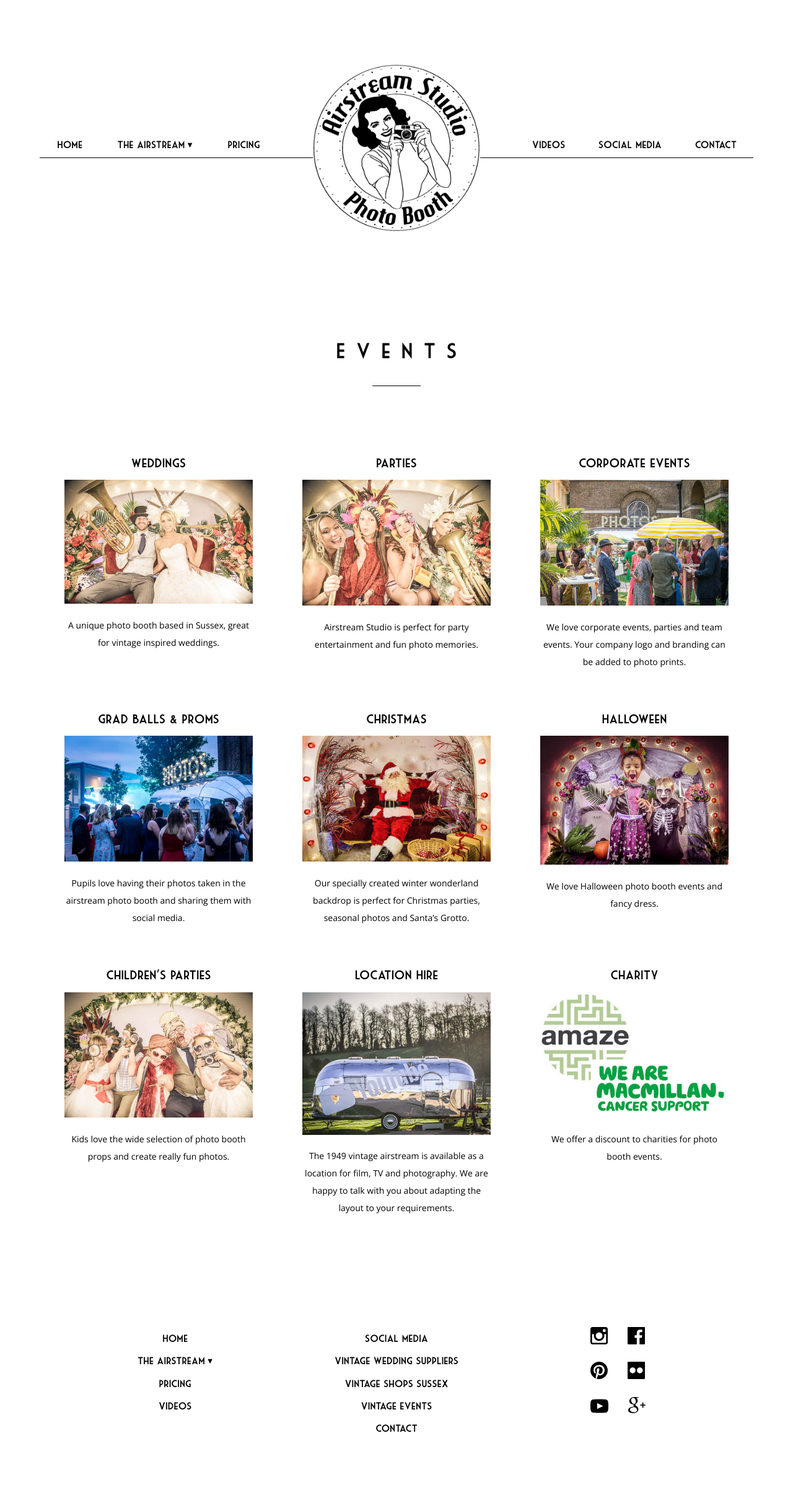
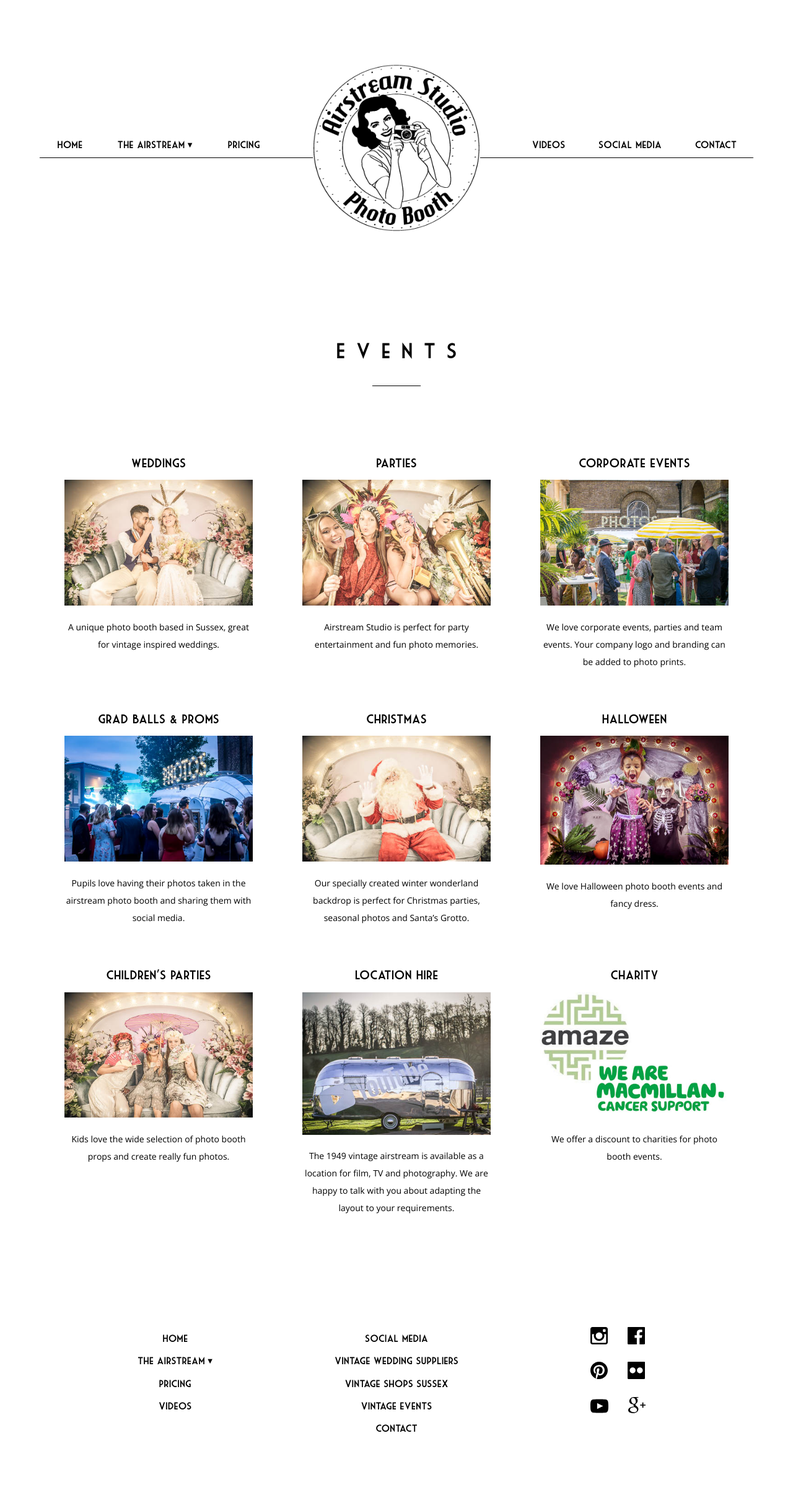
Before and after one commit to jacobcons/airstream-studio, a Jekyll site: the page built from the-airstream/events.markdown, in a window 1280 px wide. Shown: the whole page at 62% size. Built offline with Jekyll 4.4.1, drawn with Linux system fonts in a browser that asks for light colours.

Commit message:
Updated Events

```diff
--- a/the-airstream/events.markdown
+++ b/the-airstream/events.markdown
@@ -8,7 +8,7 @@ meta-desc: A unique photo booth available to hire for weddings,  parties, grad B
   & proms, corporate events and film locations in Sussex, Surrey and Kent.
 boxes:
 - title: Weddings
-  image: "/uploads/weddings.jpg"
+  image: "/uploads/Wedding%20Entertainment-315520.jpg"
   image-alt:
   desc: A unique photo booth based in Sussex, great for vintage inspired weddings.
   link:
@@ -30,7 +30,7 @@ boxes:
     them with social media.
   link:
 - title: Christmas
-  image: "/uploads/christmas.jpg"
+  image: "/uploads/Christmas%20Photo%20Booth.jpg"
   image-alt:
   desc: Our specially created winter wonderland backdrop is perfect for Christmas
     parties, seasonal photos and Santa’s Grotto.
@@ -41,7 +41,7 @@ boxes:
   desc: We love Halloween photo booth events and fancy dress.
   link:
 - title: Children's Parties
-  image: "/uploads/childrens parties.jpg"
+  image: "/uploads/Childrens%20Party%20Photo%20Booth.jpg"
   image-alt:
   desc: Kids love the wide selection of photo booth props and create really fun photos.
   link:
```
